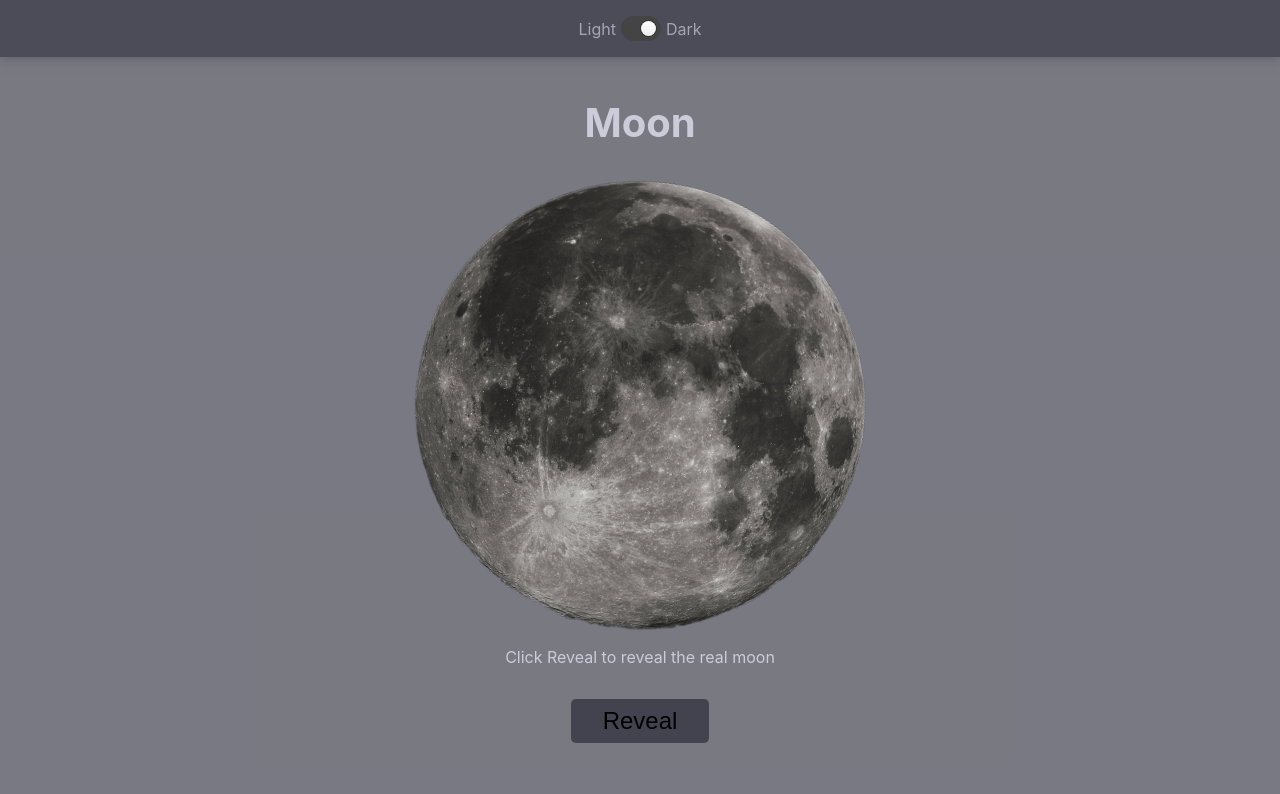
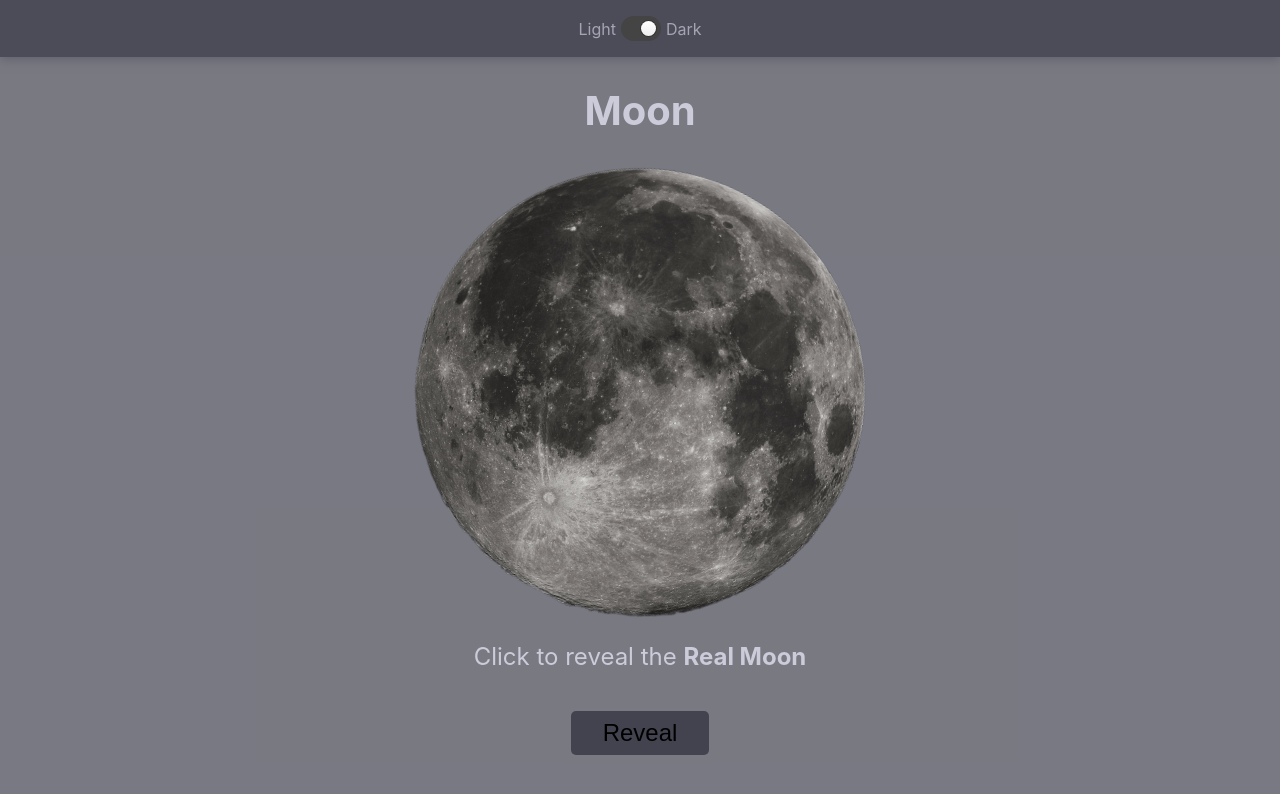
Before and after one commit to aabozaid0094/moon, a React (Create React App) app: page / in a window 1280 px wide. Shown: the top 794 px of the page. Built offline with nearby package versions, Linux system fonts and the light colour scheme.

Commit message:
Add relevant text

```diff
--- a/src/components/HBD.js
+++ b/src/components/HBD.js
@@ -34,9 +34,9 @@ const HBD = (props) => {
                 />
             )}
 
-            {!celebrate && <p>Click Reveal to reveal the real moon</p>}
+            {!celebrate && <p className="celebrate-instruct">Click to reveal the <b>Real Moon</b></p>}
             {celebrate && (
-                <span className="celebrate-congrats">Happy Birthday!!!</span>
+                <span className="celebrate-congrats">Happy Birthday !!!</span>
             )}
             {!celebrate && (
                 <button
```
